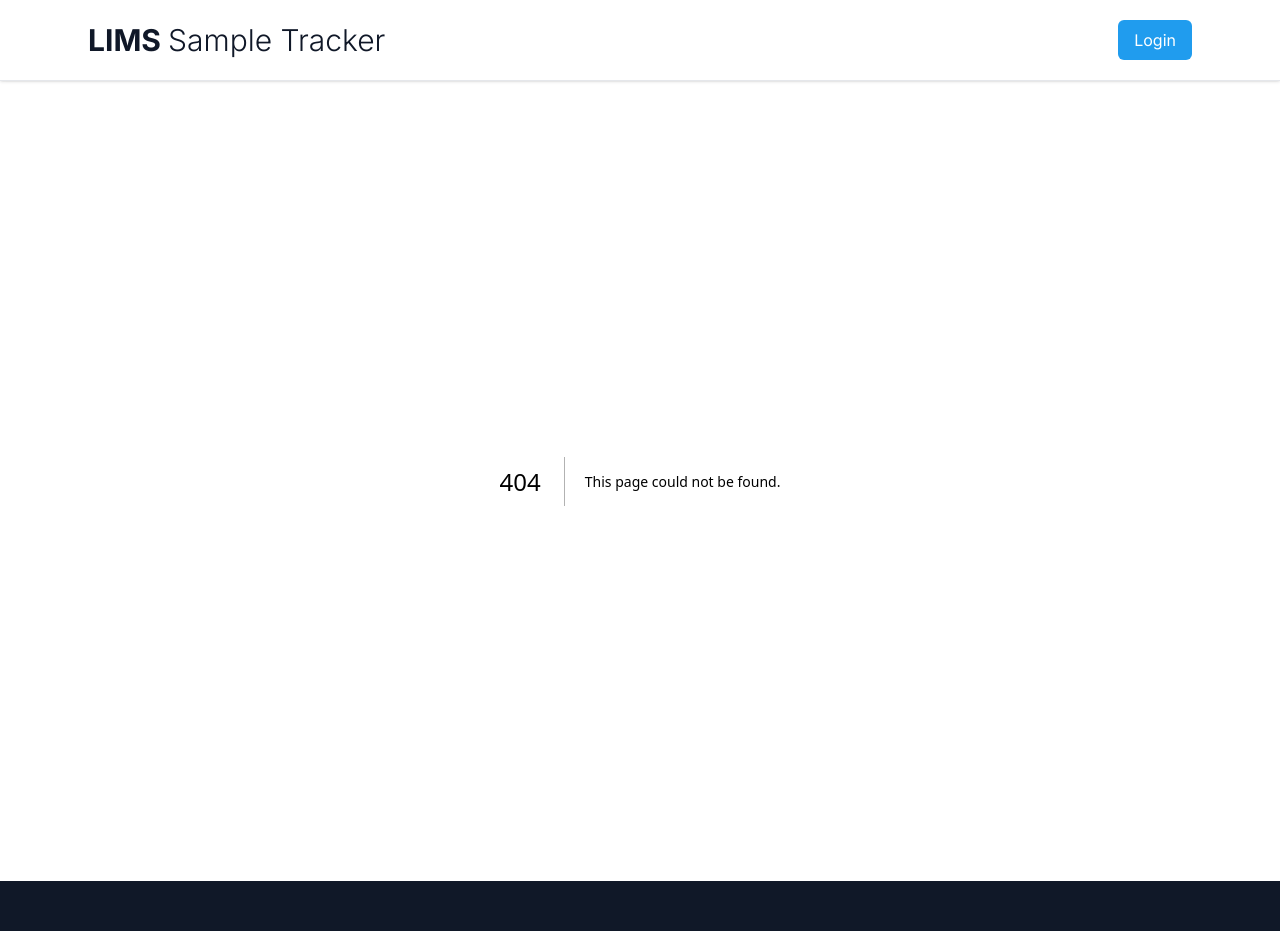
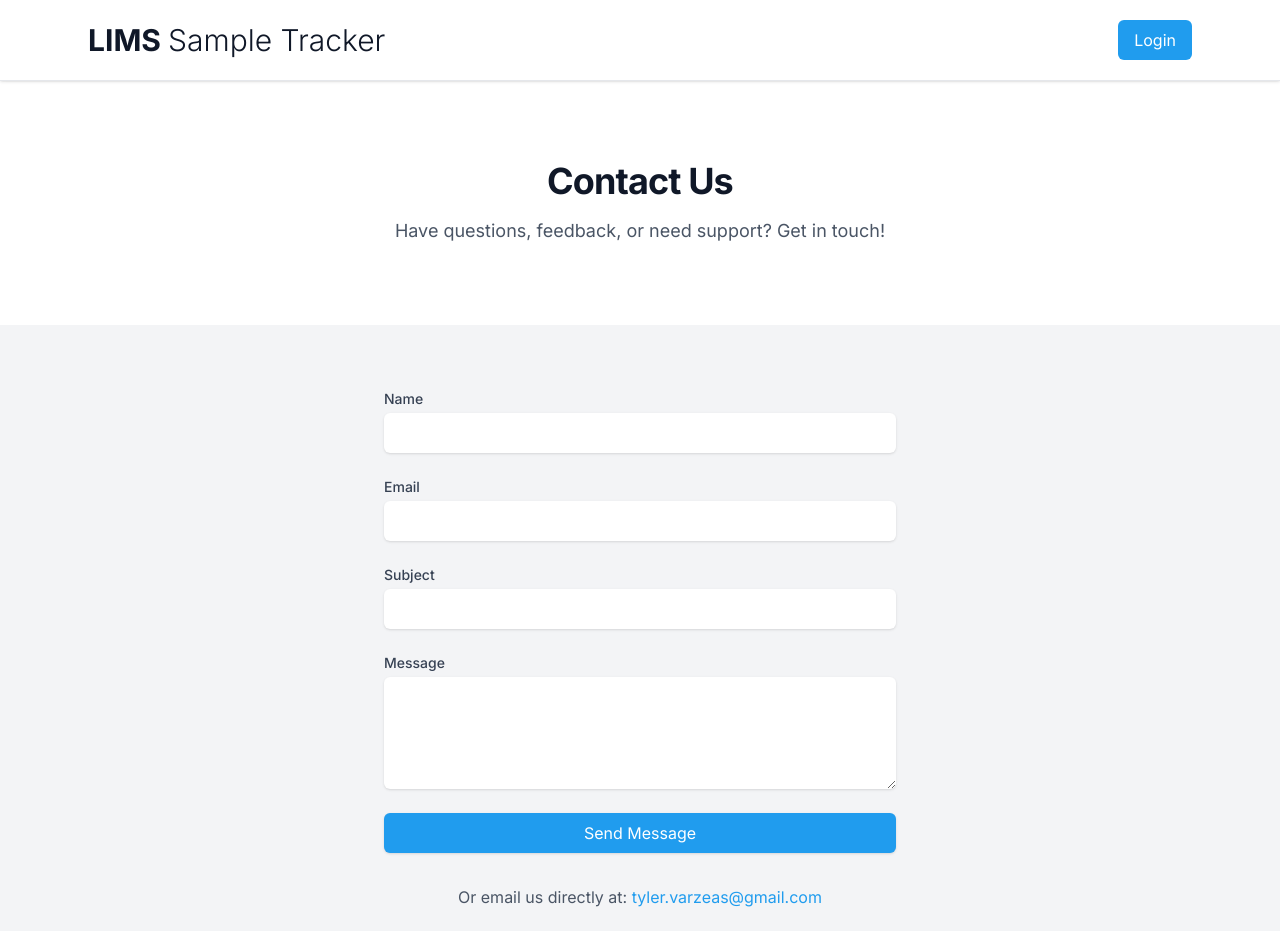
Before and after one commit to yungtyyler/laboratory-sample-tracker-client, a Next.js app: page /contact in a window 1280 px wide. Before the commit this address had no page. Shown: the top 931 px of the page. Built offline with nearby package versions, Linux system fonts and the light colour scheme.

Commit message:
Add pricing page, contact page

```diff
--- /dev/null
+++ b/src/app/contact/page.tsx
@@ -0,0 +1,35 @@
+import MaxWidthContainer from "@/components/layouts/MaxWidthContainer";
+import PageSection from "@/components/layouts/PageSection";
+import ContactForm from "@/components/ContactForm";
+
+const ContactPage = () => {
+  return (
+    <>
+      <PageSection className="bg-white py-12 text-center md:py-20">
+        <h1 className="text-3xl font-bold tracking-tight text-gray-900 sm:text-4xl">
+          Contact Us
+        </h1>
+        <p className="mt-4 text-lg text-gray-600">
+          Have questions, feedback, or need support? Get in touch!
+        </p>
+      </PageSection>
+
+      <MaxWidthContainer className="py-16">
+        <div className="mx-auto max-w-lg">
+          <ContactForm />
+          <p className="mt-8 text-center text-gray-600">
+            Or email us directly at:{" "}
+            <a
+              href="mailto:tyler.varzeas@gmail.com"
+              className="text-primary hover:underline"
+            >
+              tyler.varzeas@gmail.com
+            </a>
+          </p>
+        </div>
+      </MaxWidthContainer>
+    </>
+  );
+};
+
+export default ContactPage;
--- a/src/app/features/page.tsx
+++ b/src/app/features/page.tsx
@@ -2,7 +2,6 @@ import MaxWidthContainer from "@/components/layouts/MaxWidthContainer";
 import PageSection from "@/components/layouts/PageSection";
 import Image from "next/image";
 import Link from "next/link";
-import React from "react";
 
 const FeaturesPage = () => {
   return (
--- /dev/null
+++ b/src/app/pricing/page.tsx
@@ -0,0 +1,87 @@
+import MaxWidthContainer from "@/components/layouts/MaxWidthContainer";
+import PageSection from "@/components/layouts/PageSection";
+import Link from "next/link";
+
+const PricingPage = () => {
+  return (
+    <>
+      <PageSection className="bg-white py-12 text-center md:py-20">
+        <h1 className="text-3xl font-bold tracking-tight text-gray-900 sm:text-4xl">
+          Simple, Transparent Pricing
+        </h1>
+        <p className="mt-4 text-lg text-gray-600">
+          Start for free. Grow when you&apos;re ready.
+        </p>
+      </PageSection>
+
+      <MaxWidthContainer className="py-16">
+        {/* Adjust grid for more plans later */}
+        <div className="mx-auto grid max-w-md grid-cols-1 gap-8 lg:max-w-none lg:grid-cols-1">
+          {" "}
+          {/* Free Tier */}
+          <div className="rounded-lg border border-gray-200 bg-white p-8 shadow-sm">
+            <h2 className="text-lg leading-6 font-semibold text-gray-900">
+              Free
+            </h2>
+            <p className="mt-4">
+              <span className="text-4xl font-bold tracking-tight text-gray-900">
+                $0
+              </span>
+              <span className="text-base font-semibold text-gray-600">
+                /month
+              </span>
+            </p>
+            <p className="mt-6 text-gray-600">
+              Perfect for individuals and small teams getting started.
+            </p>
+            <ul
+              role="list"
+              className="mt-8 space-y-3 text-sm leading-6 text-gray-600"
+            >
+              <li className="flex gap-x-3">✓ Core Sample Tracking</li>
+              <li className="flex gap-x-3">✓ Status Updates & Audit Log</li>
+              <li className="flex gap-x-3">✓ Dashboard Visualizations</li>
+              <li className="flex gap-x-3">✓ Up to 3 Users</li>
+              <li className="flex gap-x-3">✓ Up to 500 Samples</li>
+            </ul>
+            <Link
+              href="/register"
+              className="bg-primary hover:bg-primary-dark mt-8 block rounded-md px-3 py-2 text-center text-sm font-semibold text-white shadow-sm transition"
+            >
+              Get Started Free
+            </Link>
+          </div>
+          {/* Optional: Pro Tier Placeholder */}
+          <div className="rounded-lg border border-gray-200 bg-gray-50 p-8">
+            <h2 className="text-lg leading-6 font-semibold text-gray-900">
+              Pro (Coming Soon)
+            </h2>
+            <p className="mt-4 text-4xl font-bold tracking-tight text-gray-500">
+              $TBD
+              <span className="text-base font-semibold text-gray-400">
+                /month
+              </span>
+            </p>
+            <p className="mt-6 text-gray-600">For growing labs needing more.</p>
+            <ul
+              role="list"
+              className="mt-8 space-y-3 text-sm leading-6 text-gray-600"
+            >
+              <li>✓ Everything in Free, plus:</li>
+              <li>✓ Unlimited Users</li>
+              <li>✓ Unlimited Samples</li>
+            </ul>
+            <button
+              disabled
+              className="mt-8 block w-full cursor-not-allowed rounded-md bg-gray-300 px-3 py-2 text-center text-sm font-semibold text-gray-500"
+            >
+              Coming Soon
+            </button>
+          </div>
+        </div>
+      </MaxWidthContainer>
+    </>
+  );
+};
+
+export default PricingPage;
--- /dev/null
+++ b/src/components/ContactForm.tsx
@@ -0,0 +1,140 @@
+"use client";
+
+import { useState, FormEvent } from "react";
+
+const ContactForm = () => {
+  const [name, setName] = useState("");
+  const [email, setEmail] = useState("");
+  const [subject, setSubject] = useState("");
+  const [message, setMessage] = useState("");
+  const [status, setStatus] = useState<
+    "idle" | "submitting" | "success" | "error"
+  >("idle");
+  const [feedback, setFeedback] = useState("");
+
+  const handleSubmit = async (e: FormEvent) => {
+    e.preventDefault();
+    setStatus("submitting");
+    setFeedback("");
+
+    // TODO: Replace this with actual form submission logic
+    // Option 1: Send to our own API endpoint
+    // Option 2: Use a service like Formspree, Netlify Forms, etc.
+    console.log("Submitting:", { name, email, subject, message });
+    // For now... simulate API call
+    await new Promise((resolve) => setTimeout(resolve, 1500));
+    // --- End of placeholder ---
+
+    // Success/error handling
+    const success = Math.random() > 0.2; // Simulate success/failure
+    if (success) {
+      setStatus("success");
+      setFeedback("Message sent successfully! We'll get back to you soon.");
+      setName("");
+      setEmail("");
+      setSubject("");
+      setMessage("");
+    } else {
+      setStatus("error");
+      setFeedback(
+        "Something went wrong. Please try again or email us directly."
+      );
+    }
+  };
+
+  return (
+    <form onSubmit={handleSubmit} className="space-y-6">
+      <div>
+        <label
+          htmlFor="name"
+          className="block text-sm font-medium text-gray-700"
+        >
+          Name
+        </label>
+        <input
+          type="text"
+          name="name"
+          id="name"
+          required
+          value={name}
+          onChange={(e) => setName(e.target.value)}
+          className="focus:border-primary focus:ring-primary mt-1 block w-full rounded-md border-gray-300 bg-white p-2 shadow-sm"
+        />
+      </div>
+      {/* Email Input */}
+      <div>
+        <label
+          htmlFor="email"
+          className="block text-sm font-medium text-gray-700"
+        >
+          Email
+        </label>
+        <input
+          type="email"
+          name="email"
+          id="email"
+          required
+          value={email}
+          onChange={(e) => setEmail(e.target.value)}
+          className="focus:border-primary focus:ring-primary mt-1 block w-full rounded-md border-gray-300 bg-white p-2 shadow-sm"
+        />
+      </div>
+      {/* Subject Input */}
+      <div>
+        <label
+          htmlFor="subject"
+          className="block text-sm font-medium text-gray-700"
+        >
+          Subject
+        </label>
+        <input
+          type="text"
+          name="subject"
+          id="subject"
+          required
+          value={subject}
+          onChange={(e) => setSubject(e.target.value)}
+          className="focus:border-primary focus:ring-primary mt-1 block w-full rounded-md border-gray-300 bg-white p-2 shadow-sm"
+        />
+      </div>
+      {/* Message Textarea */}
+      <div>
+        <label
+          htmlFor="message"
+          className="block text-sm font-medium text-gray-700"
+        >
+          Message
+        </label>
+        <textarea
+          id="message"
+          name="message"
+          rows={4}
+          required
+          value={message}
+          onChange={(e) => setMessage(e.target.value)}
+          className="focus:border-primary focus:ring-primary mt-1 block w-full rounded-md border-gray-300 bg-white p-2 shadow-sm"
+        />
+      </div>
+
+      {feedback && (
+        <p
+          className={`text-sm ${status === "error" ? "text-red-600" : "text-green-600"}`}
+        >
+          {feedback}
+        </p>
+      )}
+
+      <div>
+        <button
+          type="submit"
+          disabled={status === "submitting"}
+          className="bg-primary hover:bg-primary-dark w-full rounded-md px-4 py-2 text-white shadow-sm transition hover:cursor-pointer disabled:cursor-not-allowed disabled:opacity-50"
+        >
+          {status === "submitting" ? "Sending..." : "Send Message"}
+        </button>
+      </div>
+    </form>
+  );
+};
+
+export default ContactForm;
```
